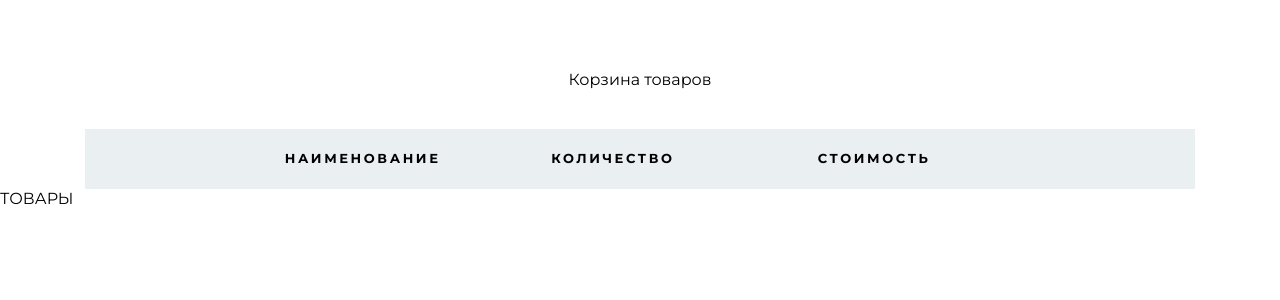
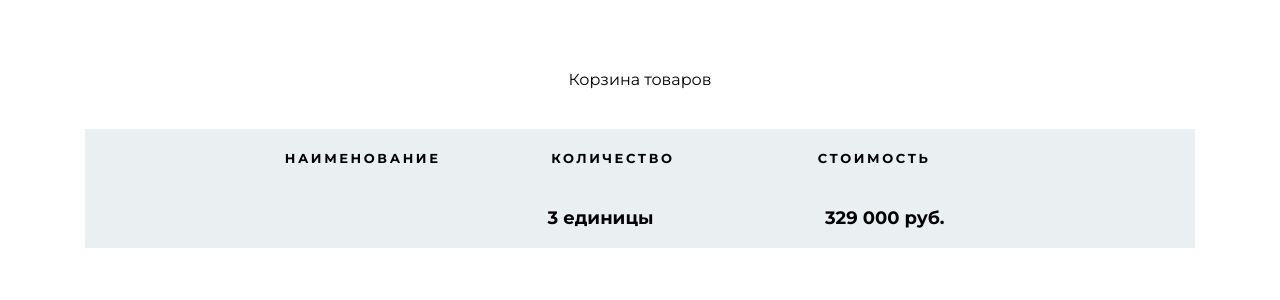
Before and after one commit to Nattyme/mini-projects, a PHP site: page / in a window 1280 px wide. Shown: the top 300 px of the page. Run offline with PHP 8.4, Linux system fonts and the light colour scheme.

Commit message:
.cart-footer html. style

```diff
--- a/CSS projects/Cart-page(HTML,SCSS)/css/main.css
+++ b/CSS projects/Cart-page(HTML,SCSS)/css/main.css
@@ -125,4 +125,18 @@ title-1 {
 
 .cart-header__title {
   grid-column-start: 2;
+}
+
+.cart-footer {
+  padding: 19px 0;
+  display: grid;
+  grid-template-columns: 5fr 3fr 4fr;
+  background: #eaeff2;
+  font-size: 18px;
+  font-weight: 700;
+  line-height: 1.2; /* 21.6px */
+}
+
+.cart-footer__count {
+  grid-column-start: 2;
 }/*# sourceMappingURL=main.css.map */
--- a/CSS projects/Cart-page(HTML,SCSS)/index.html
+++ b/CSS projects/Cart-page(HTML,SCSS)/index.html
@@ -25,10 +25,12 @@
                         <div class="cart-header__cost">стоимость</div>
                     </header>
                     <section class="product"></section>
-                    <footer class="cart-footer"></footer>
+                    <footer class="cart-footer">
+                        <div class="cart-footer__count">3 единицы</div>
+                        <div class="cart-footer__price">329 000 руб.</div>
+                    </footer>
                 </section>
             </div>
-            ТОВАРЫ
         </div>
     </section>
 
--- a/CSS projects/Cart-page(HTML,SCSS)/sass/blocks/_cart-footer.scss
+++ b/CSS projects/Cart-page(HTML,SCSS)/sass/blocks/_cart-footer.scss
@@ -0,0 +1,14 @@
+.cart-footer {
+    padding: 19px 0;
+
+    display: grid;
+    grid-template-columns: 5fr 3fr 4fr;
+    background: #eaeff2;
+    font-size: 18px;
+    font-weight: 700;
+    line-height: 1.2; /* 21.6px */
+}
+
+.cart-footer__count {
+    grid-column-start: 2;
+}
--- a/CSS projects/Cart-page(HTML,SCSS)/sass/blocks/_cart-header.scss
+++ b/CSS projects/Cart-page(HTML,SCSS)/sass/blocks/_cart-header.scss
@@ -15,9 +15,3 @@
 .cart-header__title {
     grid-column-start: 2;
 }
-
-.cart-header__count {
-}
-
-.cart-header__cost {
-}
```
Also changed, not shown: CSS projects/Cart-page(HTML,SCSS)/css/main.min.css (+1 -1 lines), 2 other files.
